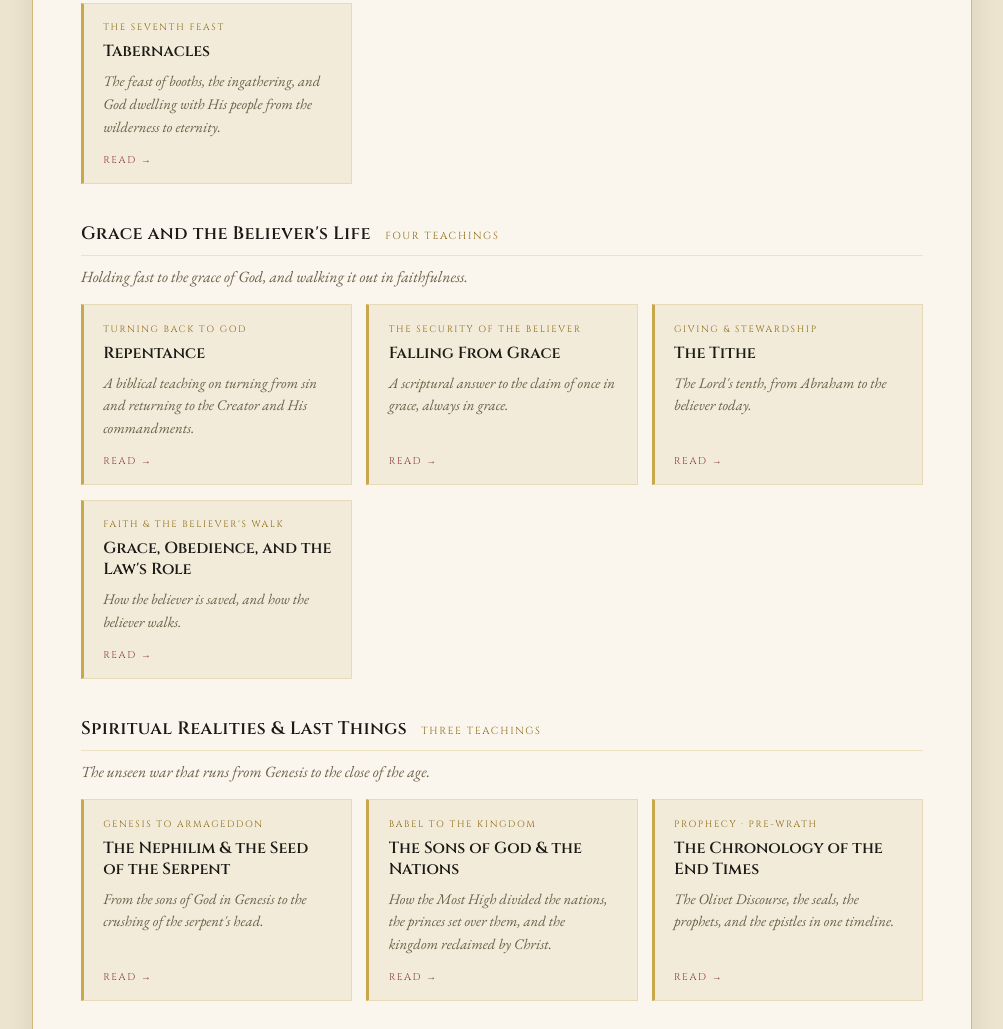
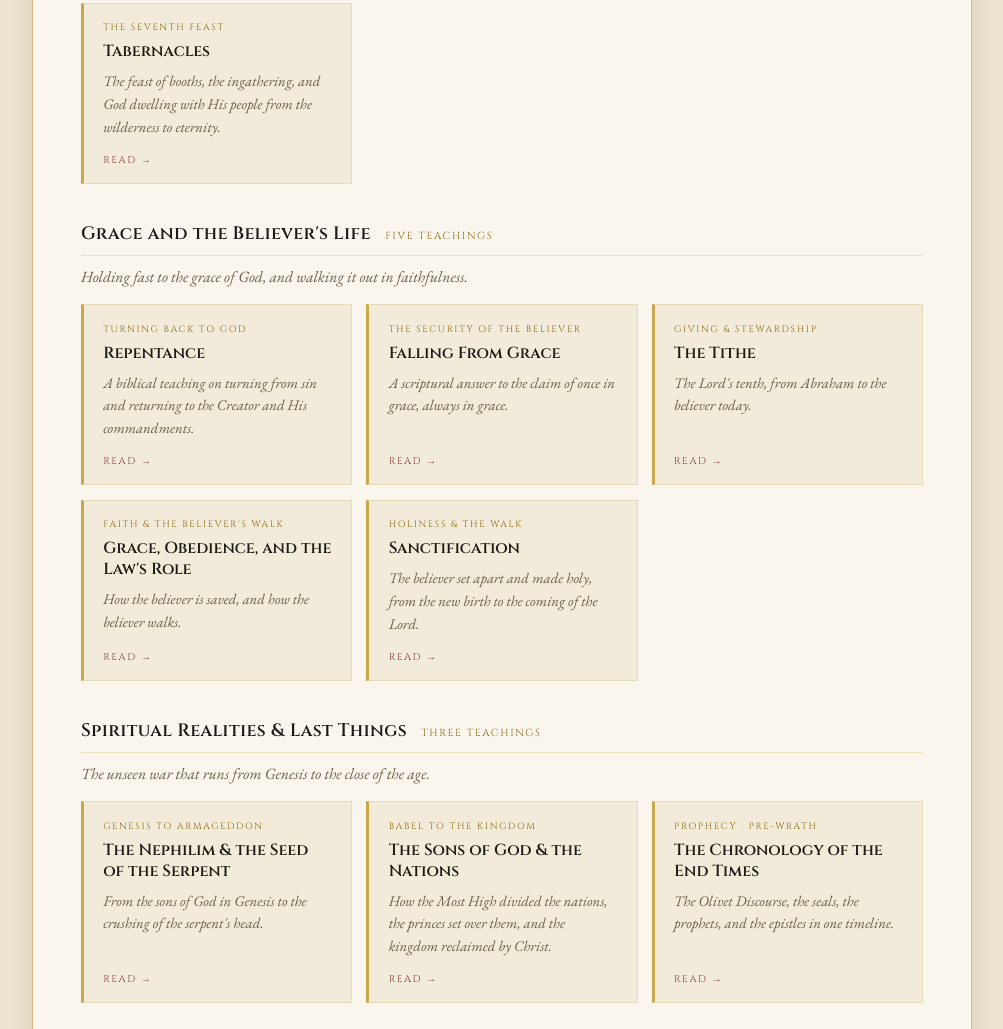
Before and after one commit to aosjay13/DiscipleJTMay, a plain HTML site: page Doctrine.html in a window 1280 px wide. Shown: the part 2581-3610 px from the top of the page, without its empty margins (138-1141 px from the left). Drawn offline with nearby package versions, Linux system fonts and the light colour scheme.

Commit message:
Added Sanctification to the Doctrine page.
Co-Authored-By: Claude Sonnet 4.6 <noreply@anthropic.com>

```diff
--- a/Doctrine.html
+++ b/Doctrine.html
@@ -673,7 +673,7 @@
 
     <!-- GRACE & THE BELIEVER'S LIFE -->
     <div class="category" id="cat-grace">
-      <div class="category-head"><h3>Grace and the Believer's Life</h3><span class="count">Four Teachings</span></div>
+      <div class="category-head"><h3>Grace and the Believer's Life</h3><span class="count">Five Teachings</span></div>
       <p class="cat-note">Holding fast to the grace of God, and walking it out in faithfulness.</p>
       <div class="doc-grid">
         <a class="doc-card" href="./012.1%20-%20Repentance.html">
@@ -698,6 +698,12 @@
           <span class="doc-tag">Faith &amp; the Believer's Walk</span>
           <h4>Grace, Obedience, and the Law's Role</h4>
           <p>How the believer is saved, and how the believer walks.</p>
+          <span class="read">Read</span>
+        </a>
+        <a class="doc-card" href="./013_-_Sanctification.html">
+          <span class="doc-tag">Holiness &amp; the Walk</span>
+          <h4>Sanctification</h4>
+          <p>The believer set apart and made holy, from the new birth to the coming of the Lord.</p>
           <span class="read">Read</span>
         </a>
       </div>
```
